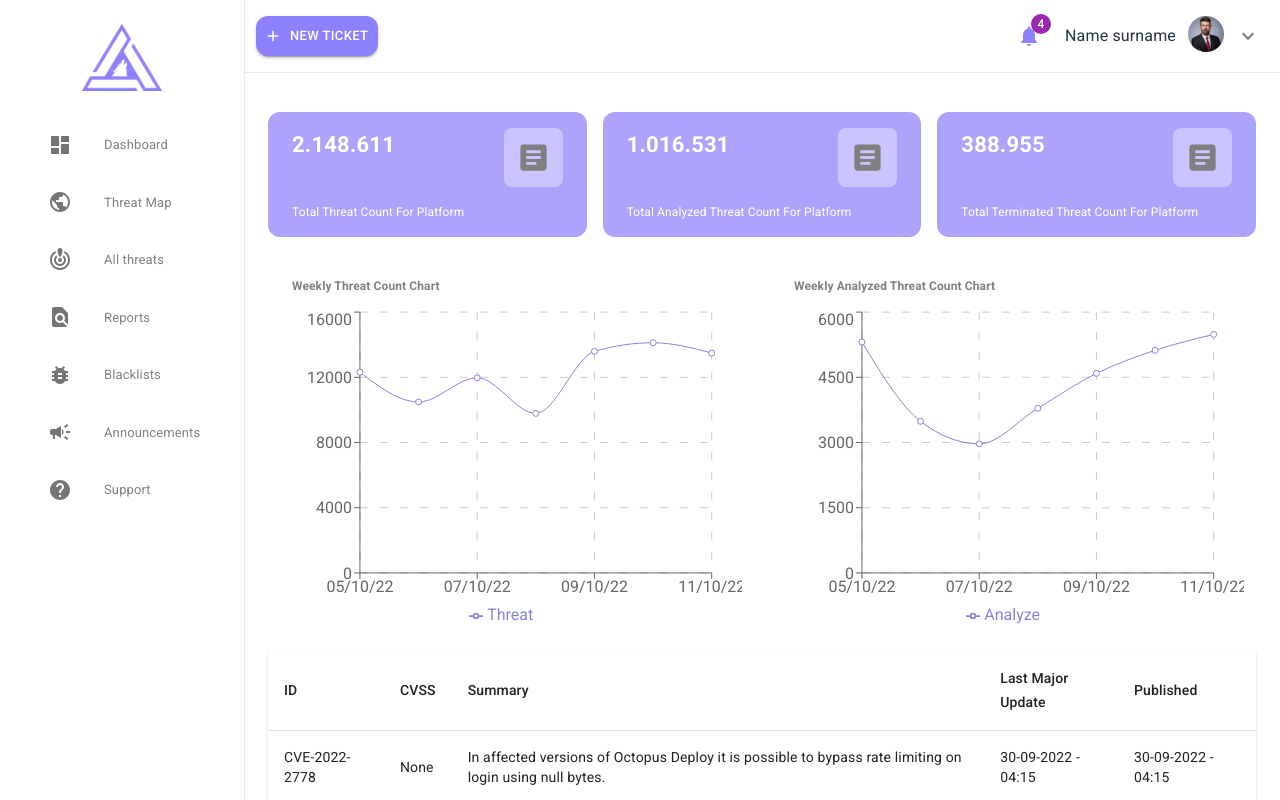
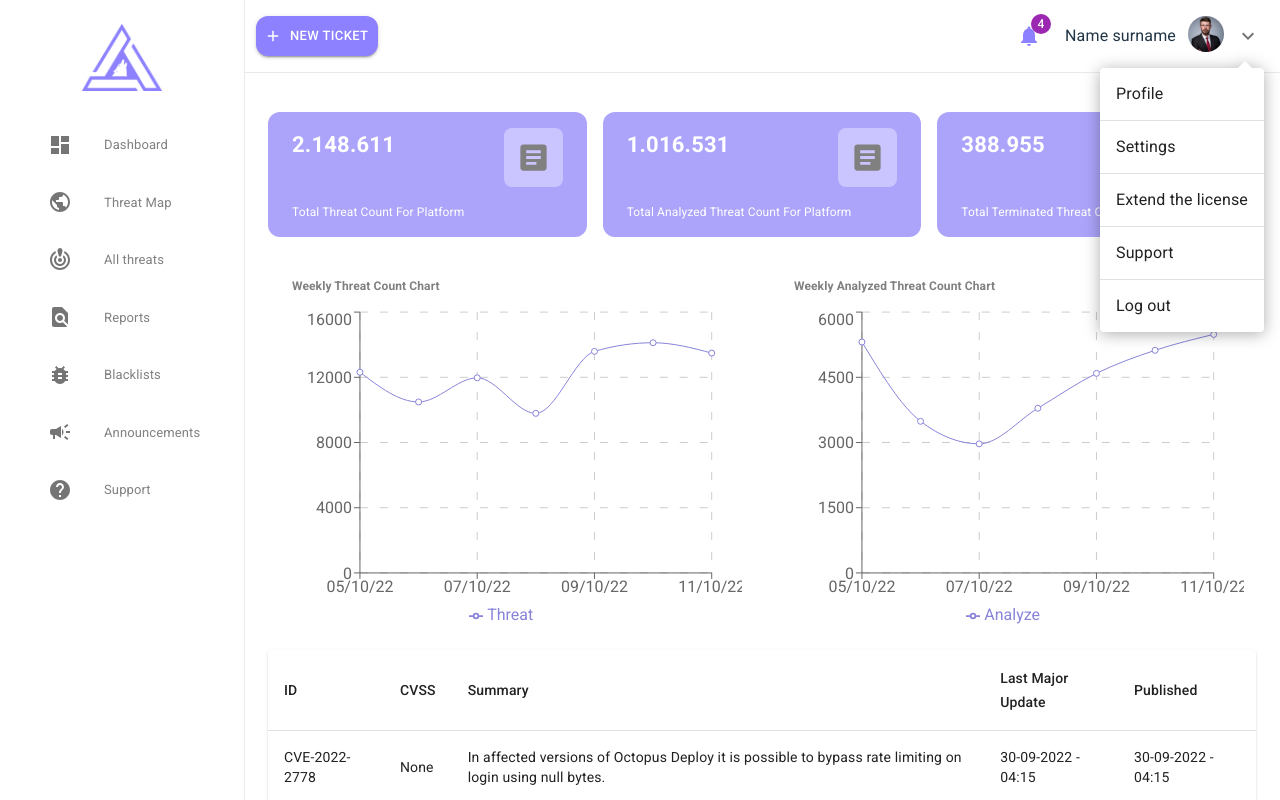
Before and after one commit to emirmorgan/mui-dashboard, a React (Vite) app: page / in a window 1280 px wide. Both pictures are taken after a click on the button "Account settings". Shown: the top 800 px of the page. Built offline with nearby package versions, Linux system fonts and the light colour scheme.

Commit message:
Design: User Menu

```diff
--- a/src/components/Navbar/User.jsx
+++ b/src/components/Navbar/User.jsx
@@ -1,8 +1,28 @@
 import { KeyboardArrowDown } from "@mui/icons-material";
-import { Avatar, Box, IconButton, Typography, useTheme } from "@mui/material";
-import React from "react";
+import {
+  Avatar,
+  Box,
+  Divider,
+  IconButton,
+  Menu,
+  MenuItem,
+  Tooltip,
+  Typography,
+} from "@mui/material";
+import React, { useState } from "react";
 
 function User() {
+  const [anchorEl, setAnchorEl] = useState(null);
+  const open = Boolean(anchorEl);
+
+  const handleClick = (e) => {
+    setAnchorEl(e.currentTarget);
+  };
+
+  const handleClose = (e) => {
+    setAnchorEl(null);
+  };
+
   return (
     <Box display="flex" gap="12px" marginRight="12px" alignItems="center">
       <Typography display={{ xs: "none", sm: "none", md: "block" }}>
@@ -14,10 +34,62 @@ function User() {
           src="/src/assets/avatar.jpg"
           sx={{ width: 36, height: 36 }}
         />
-        <IconButton>
-          <KeyboardArrowDown />
-        </IconButton>
+        <Tooltip title="Account settings">
+          <IconButton
+            onClick={handleClick}
+            aria-controls={open ? "account-menu" : undefined}
+            aria-haspopup="true"
+            aria-expanded={open ? "true" : undefined}
+          >
+            <KeyboardArrowDown />
+          </IconButton>
+        </Tooltip>
       </Box>
+      <Menu
+        id="account-menu"
+        anchorEl={anchorEl}
+        open={open}
+        onClose={handleClose}
+        onClick={handleClose}
+        PaperProps={{
+          elevation: 0,
+          sx: {
+            overflow: "visible",
+            filter: "drop-shadow(0px 2px 8px rgba(0,0,0,0.32))",
+            mt: 1.5,
+            "& .MuiAvatar-root": {
+              width: 32,
+              height: 32,
+              ml: -0.5,
+              mr: 1,
+            },
+            "&:before": {
+              content: '""',
+              display: "block",
+              position: "absolute",
+              top: 0,
+              right: 14,
+              width: 10,
+              height: 10,
+              bgcolor: "background.paper",
+              transform: "translateY(-50%) rotate(45deg)",
+              zIndex: 0,
+            },
+          },
+        }}
+        transformOrigin={{ horizontal: "right", vertical: "top" }}
+        anchorOrigin={{ horizontal: "right", vertical: "bottom" }}
+      >
+        <MenuItem> Profile</MenuItem>
+        <Divider />
+        <MenuItem> Settings</MenuItem>
+        <Divider />
+        <MenuItem>Extend the license</MenuItem>
+        <Divider />
+        <MenuItem>Support</MenuItem>
+        <Divider />
+        <MenuItem>Log out</MenuItem>
+      </Menu>
     </Box>
   );
 }
```
